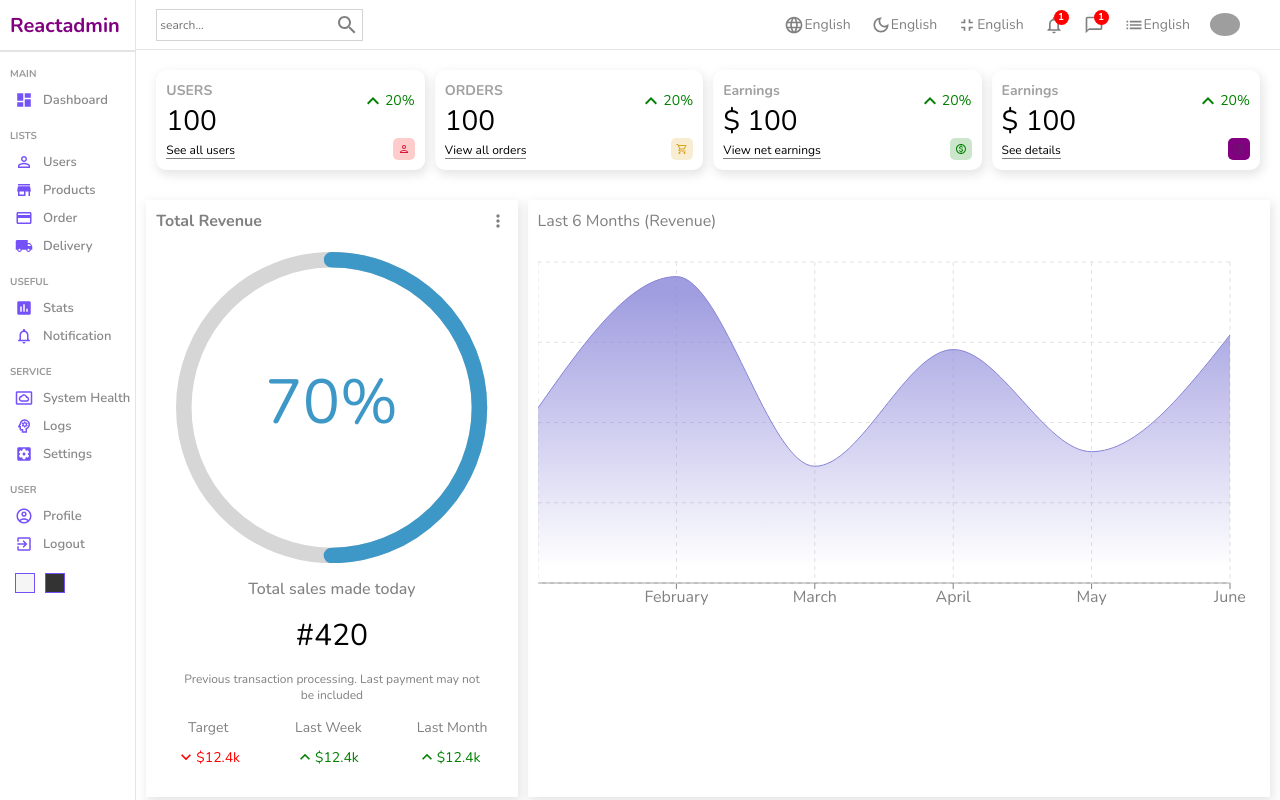
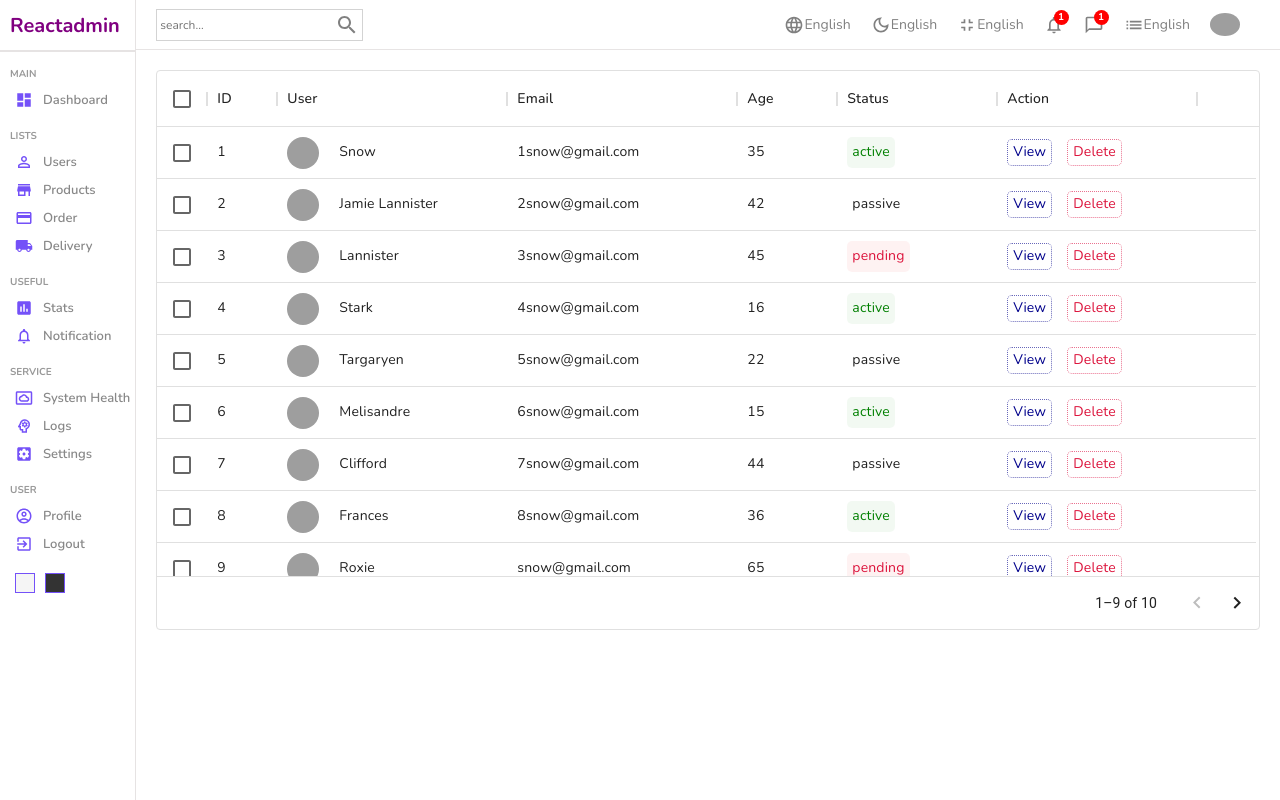
Before and after one commit to eligifty-coder/react_static_dashboard, a React (Create React App) app: page /users in a window 1280 px wide. Shown: the top 800 px of the page. Built offline with nearby package versions, Linux system fonts and the light colour scheme; grey boxes are pictures that could not be loaded.

Commit message:
datatable complete

```diff
--- a/package.json
+++ b/package.json
@@ -7,6 +7,7 @@
     "@emotion/styled": "^11.8.1",
     "@mui/icons-material": "^5.8.0",
     "@mui/material": "^5.8.1",
+    "@mui/x-data-grid": "^5.12.0",
     "@testing-library/jest-dom": "^5.16.4",
     "@testing-library/react": "^13.2.0",
     "@testing-library/user-event": "^13.5.0",
--- a/src/App.js
+++ b/src/App.js
@@ -10,17 +10,15 @@
     <div className="App">
       <Router>
         <Routes>
-          <Route path="/" element={<Home />} >
-            <Route path='login' element={<Login />} />
-            <Route path='users' element={<List />}>
-              <Route path=':userId' element={<Single />} />
-              <Route path='new' element={<New />} />
-            </Route>
-            <Route path='products' element={<List />}>
-              <Route path=':productId' element={<Single />} />
-              <Route path='new' element={<New />} />
-            </Route>
-
+          <Route path="/" element={<Home />} />
+          <Route path='/login' element={<Login />} />
+          <Route path='/users/' element={<List />}>
+            <Route path=':userId' element={<Single />} />
+            <Route path='new' element={<New />} />
+          </Route>
+          <Route path='/products/' element={<List />}>
+            <Route path=':productId' element={<Single />} />
+            <Route path='new' element={<New />} />
           </Route>
         </Routes>
       </Router>
--- /dev/null
+++ b/src/components/datatable/Datatable.jsx
@@ -0,0 +1,36 @@
+import React from 'react'
+import './Datatable.scss'
+import { userColumns, userRows } from '../../datatablesource'
+import { DataGrid } from "@mui/x-data-grid";
+
+const Datatable = () => {
+   const actionColumn = [
+      {
+         field: 'action',
+         headerName:'Action',
+         width:200,
+         renderCell: () => {
+            return (
+               <div className="cellAction">
+                  <div className="viewButton">View</div>
+                  <div className="deleteButton">Delete</div>
+               </div>
+            )
+         }
+      }
+   ]
+   return (
+      <div className='datatable' >
+         <DataGrid
+            className="datagrid"
+            rows={userRows}
+            columns={userColumns.concat(actionColumn)}
+            pageSize={9}
+            rowsPerPageOptions={[9]}
+            checkboxSelection
+         />
+      </div>
+   )
+}
+
+export default Datatable
--- /dev/null
+++ b/src/components/datatable/Datatable.scss
@@ -0,0 +1,55 @@
+.datatable{
+   height: 600px;
+   width: 100%;
+   padding: 20px;
+   .cellWithImg{
+      display: flex;
+      align-items: center;
+      .cellImg{
+         width: 32px;
+         height: 32px;
+         -o-object-fit: cover;
+         object-fit: cover;
+         border-radius: 50%;
+         margin-right: 20px;
+
+      }
+   }
+   .cellWithStatus{
+      padding: 5px;
+      border-radius: 5px;
+
+      &.active{
+         background-color:rgba(0,128,0,0.05);
+         color: green;
+      }
+      &.pending{
+         background-color:rgba(225,217,0, 0.05);
+         color: goldenrod;
+      }
+      &.pending{
+         background-color:rgba(225,0,0, 0.05);
+         color: crimson;
+      }
+   }
+   .cellAction{
+      display: flex;
+      align-items: center;
+      gap: 15px;
+
+      .viewButton{
+         padding: 2px 5px;
+         border-radius: 5px;
+         color: darkblue;
+         border:  1px dotted rgb(0,0,139, 0.596);
+         cursor: pointer;
+      }
+      .deleteButton{
+         padding: 2px 5px;
+         border-radius: 5px;
+         color: crimson;
+         border:  1px dotted rgb(220,20,69, 0.6);
+         cursor: pointer;
+      }
+   }
+}
--- /dev/null
+++ b/src/datatablesource.js
@@ -0,0 +1,122 @@
+export const userColumns = [
+   { field: "id", headerName: "ID", width: 70 },
+   {
+      field: "user",
+      headerName: "User",
+      width: 230,
+      renderCell: (params) => {
+         return (
+            <div className="cellWithImg">
+               <img className="cellImg" src={params.row.img} alt="avatar" />
+               {params.row.username}
+            </div>
+         );
+      },
+   },
+   {
+      field: "email",
+      headerName: "Email",
+      width: 230,
+   },
+
+   {
+      field: "age",
+      headerName: "Age",
+      width: 100,
+   },
+   {
+      field: "status",
+      headerName: "Status",
+      width: 160,
+      renderCell: (params) => {
+         return (
+            <div className={`cellWithStatus ${params.row.status}`}>
+               {params.row.status}
+            </div>
+         );
+      },
+   },
+];
+
+export const userRows = [
+   {
+      id: 1,
+      username: "Snow",
+      img: "https://images.pexels.com/photos/1820770/pexels-photo-1820770.jpeg?auto=compress&cs=tinysrgb&dpr=2&w=500",
+      status: "active",
+      email: "1snow@gmail.com",
+      age: 35,
+   },
+   {
+      id: 2,
+      username: "Jamie Lannister",
+      img: "https://images.pexels.com/photos/1820770/pexels-photo-1820770.jpeg?auto=compress&cs=tinysrgb&dpr=2&w=500",
+      email: "2snow@gmail.com",
+      status: "passive",
+      age: 42,
+   },
+   {
+      id: 3,
+      username: "Lannister",
+      img: "https://images.pexels.com/photos/1820770/pexels-photo-1820770.jpeg?auto=compress&cs=tinysrgb&dpr=2&w=500",
+      email: "3snow@gmail.com",
+      status: "pending",
+      age: 45,
+   },
+   {
+      id: 4,
+      username: "Stark",
+      img: "https://images.pexels.com/photos/1820770/pexels-photo-1820770.jpeg?auto=compress&cs=tinysrgb&dpr=2&w=500",
+      email: "4snow@gmail.com",
+      status: "active",
+      age: 16,
+   },
+   {
+      id: 5,
+      username: "Targaryen",
+      img: "https://images.pexels.com/photos/1820770/pexels-photo-1820770.jpeg?auto=compress&cs=tinysrgb&dpr=2&w=500",
+      email: "5snow@gmail.com",
+      status: "passive",
+      age: 22,
+   },
+   {
+      id: 6,
+      username: "Melisandre",
+      img: "https://images.pexels.com/photos/1820770/pexels-photo-1820770.jpeg?auto=compress&cs=tinysrgb&dpr=2&w=500",
+      email: "6snow@gmail.com",
+      status: "active",
+      age: 15,
+   },
+   {
+      id: 7,
+      username: "Clifford",
+      img: "https://images.pexels.com/photos/1820770/pexels-photo-1820770.jpeg?auto=compress&cs=tinysrgb&dpr=2&w=500",
+      email: "7snow@gmail.com",
+      status: "passive",
+      age: 44,
+   },
+   {
+      id: 8,
+      username: "Frances",
+      img: "https://images.pexels.com/photos/1820770/pexels-photo-1820770.jpeg?auto=compress&cs=tinysrgb&dpr=2&w=500",
+      email: "8snow@gmail.com",
+      status: "active",
+      age: 36,
+   },
+   {
+      id: 9,
+      username: "Roxie",
+      img: "https://images.pexels.com/photos/1820770/pexels-photo-1820770.jpeg?auto=compress&cs=tinysrgb&dpr=2&w=500",
+      email: "snow@gmail.com",
+      status: "pending",
+      age: 65,
+   },
+   {
+      id: 10,
+      username: "Roxie",
+      img: "https://images.pexels.com/photos/1820770/pexels-photo-1820770.jpeg?auto=compress&cs=tinysrgb&dpr=2&w=500",
+      email: "snow@gmail.com",
+      status: "active",
+      age: 65,
+   },
+];
--- a/src/pages/list/Lists.jsx
+++ b/src/pages/list/Lists.jsx
@@ -1,11 +1,18 @@
 import React from 'react'
 import { Outlet } from 'react-router-dom'
 import "./Lists.scss"
+import Sidebar from '../../components/sidebar/Sidebar'
+import Navbar from '../../components/navbar/Navbar'
+import Datatable from '../../components/datatable/Datatable'
 const List = () => {
    return (
-      <div>
-         hello
-         <Outlet hello='hello'/>
+      <div  className='list'>
+         <Sidebar />
+         <div className="listContainer">
+            <Navbar />
+            <Datatable/>
+         </div>
+         <Outlet/>
       </div>
    )
 }
--- a/src/pages/list/Lists.scss
+++ b/src/pages/list/Lists.scss
@@ -0,0 +1,8 @@
+.list{
+   display: flex;
+   width: 100%;
+   .listContainer{
+      flex:5;
+      width: 100%;
+   }
+}
```
Also changed, not shown: 1 other file (tests, documents, lock files or other folders).
